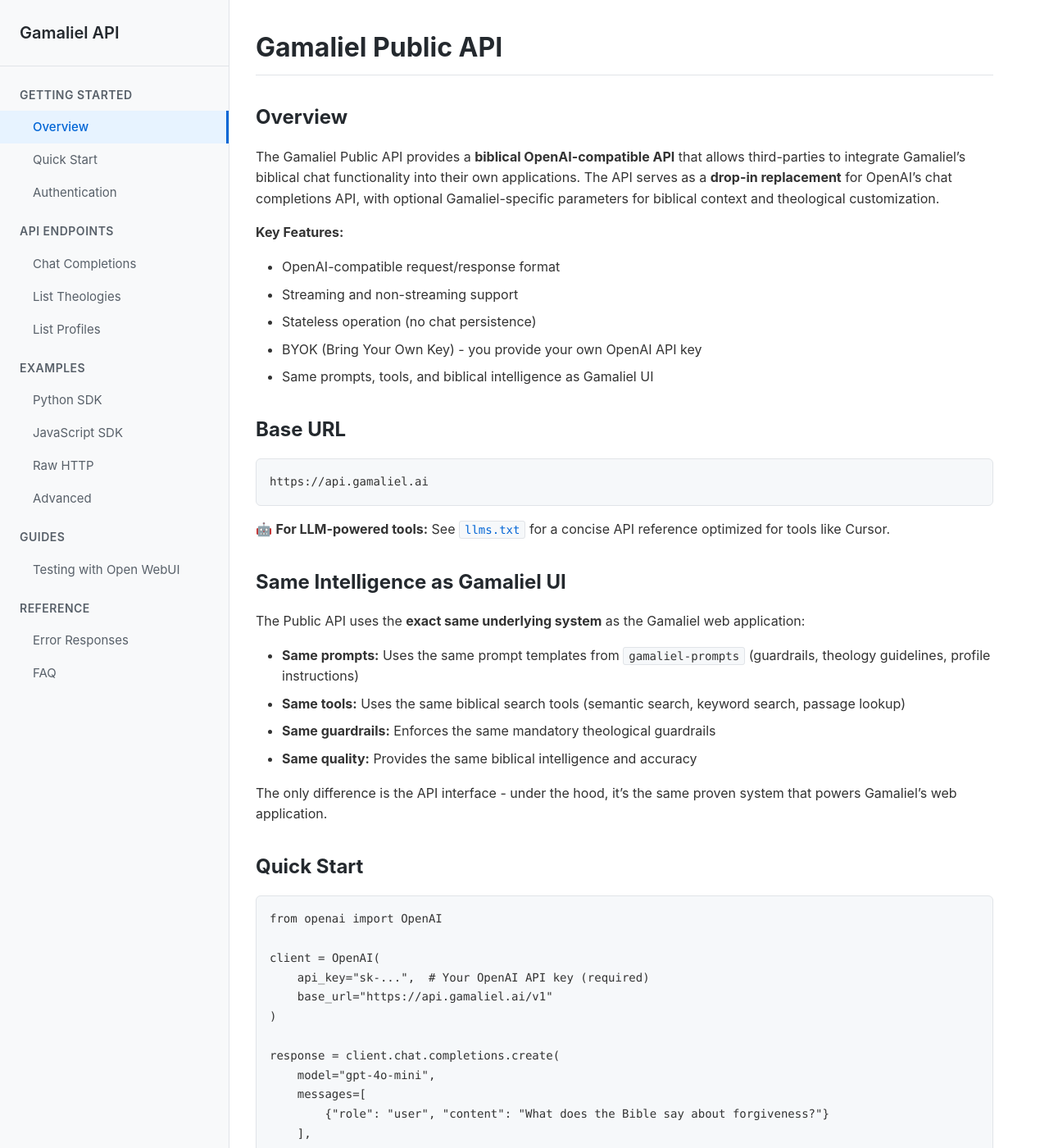
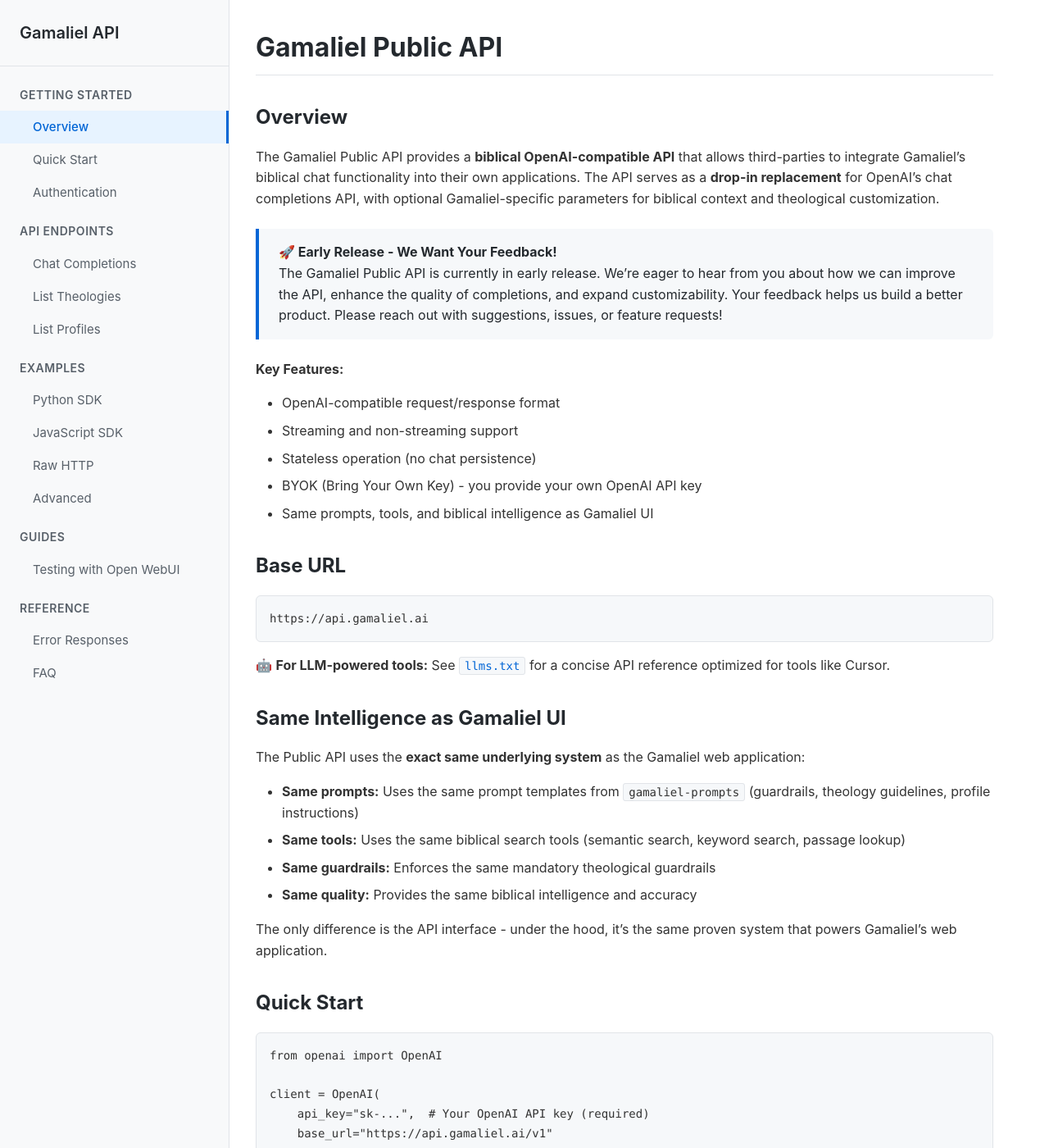
Before and after one commit to gamaliel-ai/gamaliel-api, a Jekyll site: the page built from docs/index.md, in a window 1280 px wide and 1400 px high. Shown: the whole window at 82% size. Built offline with Jekyll 4.4.1, drawn with Linux system fonts in a browser that asks for light colours.

Commit message:
feat: enhance styling for blockquotes and update API documentation for feedback

```diff
--- a/assets/css/main.css
+++ b/assets/css/main.css
@@ -179,6 +179,24 @@
   font-size: 0.875rem;
 }
 
+/* Blockquotes */
+blockquote {
+  background-color: #f6f8fa;
+  border-left: 4px solid #0366d6;
+  padding: 1rem 1.5rem;
+  margin: 1.5rem 0;
+  border-radius: 0 6px 6px 0;
+  color: #24292e;
+}
+
+blockquote p {
+  margin-bottom: 0.5rem;
+}
+
+blockquote p:last-child {
+  margin-bottom: 0;
+}
+
 /* Links */
 a {
   color: #0366d6;
--- a/docs/index.md
+++ b/docs/index.md
@@ -8,6 +8,9 @@
 ## Overview
 
 The Gamaliel Public API provides a **biblical OpenAI-compatible API** that allows third-parties to integrate Gamaliel's biblical chat functionality into their own applications. The API serves as a **drop-in replacement** for OpenAI's chat completions API, with optional Gamaliel-specific parameters for biblical context and theological customization.
+
+> **🚀 Early Release - We Want Your Feedback!**
+> The Gamaliel Public API is currently in early release. We're eager to hear from you about how we can improve the API, enhance the quality of completions, and expand customizability. Your feedback helps us build a better product. Please reach out with suggestions, issues, or feature requests!
 
 **Key Features:**
 - OpenAI-compatible request/response format
```
